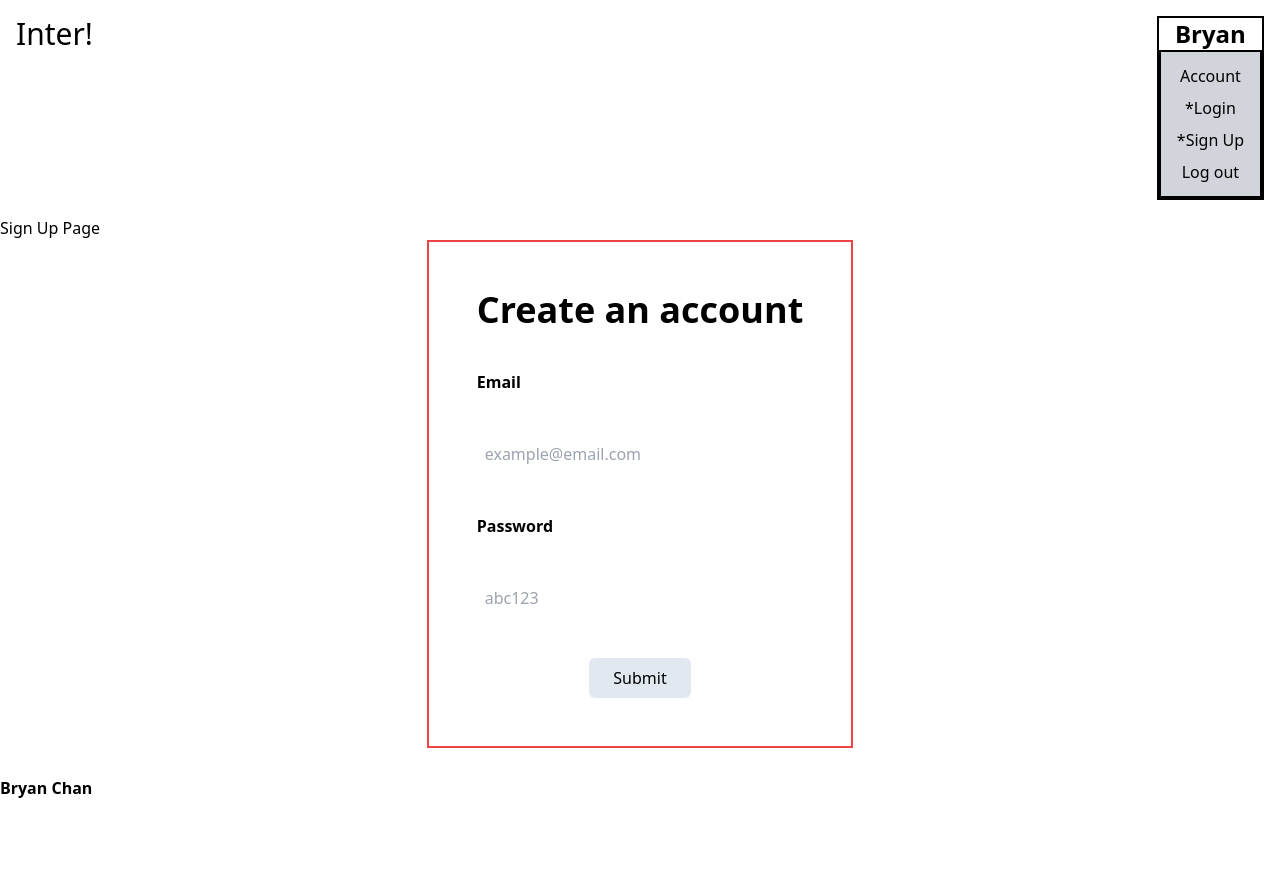
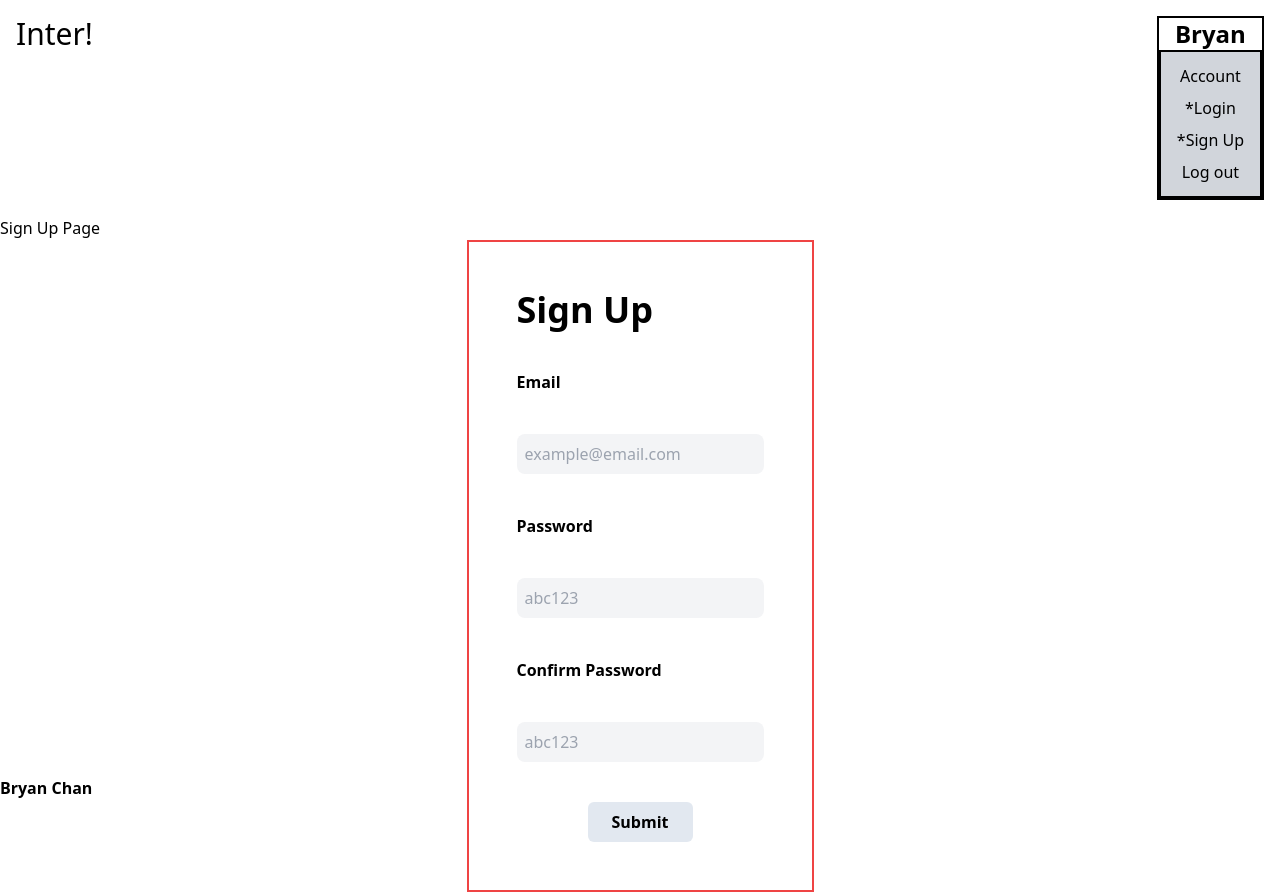
Before and after one commit to bchan9803/inter, a Next.js app: page /signup in a window 1280 px wide. Before the commit the page ends 800 px from the top, so only its background shows below. Built offline with nearby package versions, Linux system fonts and the light colour scheme; no server answers.

Commit message:
added signup form (signup w/ email and password)

```diff
--- /dev/null
+++ b/firebase/firebaseConfig.ts
@@ -0,0 +1,26 @@
+// Import the functions you need from the SDKs you need
+import { initializeApp } from "firebase/app";
+import { getAnalytics } from "firebase/analytics";
+import { getAuth } from "firebase/auth";
+
+// TODO: Add SDKs for Firebase products that you want to use
+// https://firebase.google.com/docs/web/setup#available-libraries
+
+// Your web app's Firebase configuration
+// For Firebase JS SDK v7.20.0 and later, measurementId is optional
+const firebaseConfig = {
+    apiKey: process.env.NEXT_PUBLIC_FIREBASE_API_KEY,
+    authDomain: process.env.NEXT_PUBLIC_FIREBASE_AUTH_DOMAIN,
+    projectId: process.env.NEXT_PUBLIC_FIREBASE_PROJECT_ID,
+    storageBucket: process.env.NEXT_PUBLIC_FIREBASE_STORAGE_BUCKET,
+    messagingSenderId: process.env.NEXT_PUBLIC_FIREBASE_MESSAGING_SENERD_ID,
+    appId: process.env.NEXT_PUBLIC_FIREBASE_APP_ID,
+    measurementId: process.env.NEXT_PUBLIC_FIREBASE_MEASUREMENT_ID,
+};
+
+// Initialize Firebase
+const app = initializeApp(firebaseConfig);
+const analytics = getAnalytics(app);
+const auth = getAuth(app);
+
+export { auth };
--- a/package.json
+++ b/package.json
@@ -9,6 +9,7 @@
         "lint": "next lint"
     },
     "dependencies": {
+        "firebase": "^11.4.0",
         "next": "^15.1.6",
         "react": "^19.0.0",
         "react-dom": "^19.0.0"
--- a/src/app/components/InterForm.tsx
+++ b/src/app/components/InterForm.tsx
@@ -1,9 +1,26 @@
+"use client"
+
 import React from "react";
+import { useState } from "react";
 
-const InterForm = (props: string) => {
+const InterForm = (props: any) => {
+    // const [email, setEmail] = useState("");
+    // const [password, setPassword] = useState("");
+
+    // const handleSubmit = (e: unknown) => {
+        // e.preventDefault();
+
+        // props.fn(email, password)
+
+        // console.log(`form data: ${email} and ${password}`);
+    // };
+
     return (
-        <form className="border-red-500 border-2 mx-auto w-fit p-12 flex flex-col gap-2">
+        <form className="border-red-500 border-2 mx-auto w-fit p-12 flex flex-col gap-2" onSubmit={handleSubmit}>
             <h4 className="font-semibold text-4xl">{props.formTitle}</h4>
+            {/*
+                email input
+            */}
             <br />
             <label htmlFor="loginEmail" className="font-semibold">
                 Email
@@ -14,9 +31,13 @@ const InterForm = (props: string) => {
                 id="loginEmail"
                 name="loginEmail"
                 placeholder="example@email.com"
-                className="p-2"
+                className="p-2 bg-gray-100 rounded-lg"
+                onChange={(e) => setEmail(e.target.value)}
             />
             <br />
+            {/*
+                password input
+            */}
             <label htmlFor="loginPassword" className="font-semibold">
                 Password
             </label>
@@ -26,12 +47,13 @@ const InterForm = (props: string) => {
                 id="loginPassword"
                 name="loginPassword"
                 placeholder="abc123"
-                className="p-2"
+                className="p-2 bg-gray-100 rounded-lg"
+                onChange={(e) => setPassword(e.target.value)}
             />
             <br />
             <button
                 type="submit"
-                className="border-2 border-blue-500 rounded-md bg-slate-200 w-fit py-2 px-6 mx-auto"
+                className="border-2 border-blue-500 rounded-md bg-slate-200 w-fit py-2 px-6 mx-auto font-semibold"
             >
                 Submit
             </button>
--- /dev/null
+++ b/src/app/components/SignupForm.tsx
@@ -0,0 +1,114 @@
+"use client";
+
+import { useState } from "react";
+import { createUserWithEmailAndPassword } from "firebase/auth";
+import { useRouter } from "next/navigation";
+import { auth } from "../../../firebase/firebaseConfig";
+
+/*
+    Signup form is powered by firebase
+*/
+
+const SignupForm = () => {
+    const [email, setEmail] = useState("");
+    const [password, setPassword] = useState("");
+    const [confirmPassword, setConfirmPassword] = useState("");
+
+    const [authing, setAuthing] = useState(false);
+    const [error, setError] = useState("");
+
+    const router = useRouter();
+
+    const handleSubmit = (e: React.FormEvent) => {
+        e.preventDefault();
+
+        setAuthing(true);
+        setError("");
+
+        if (password !== confirmPassword) {
+            setError("Passwords do not match");
+            return;
+        }
+
+        createUserWithEmailAndPassword(auth, email, password)
+            .then((res) => {
+                console.log(res.user.uid);
+                router.push("/");
+            })
+            .catch((err) => {
+                console.log(err);
+                setError(err.message);
+                setAuthing(false);
+            });
+        setAuthing(false);
+
+        console.log(`form data: ${email} and ${password}`);
+    };
+
+    return (
+        <form
+            className="border-red-500 border-2 mx-auto w-fit p-12 flex flex-col gap-2"
+            onSubmit={handleSubmit}
+        >
+            <h4 className="font-semibold text-4xl">Sign Up</h4>
+            {/*
+                email input
+            */}
+            <br />
+            <label htmlFor="loginEmail" className="font-semibold">
+                Email
+            </label>
+            <br />
+            <input
+                type="email"
+                id="signupEmail"
+                name="signupEmail"
+                placeholder="example@email.com"
+                className="p-2 bg-gray-100 rounded-lg"
+                onChange={(e) => setEmail(e.target.value)}
+            />
+            <br />
+            {/*
+                password input
+            */}
+            <label htmlFor="signupPassword" className="font-semibold">
+                Password
+            </label>
+            <br />
+            <input
+                type="password"
+                id="signupPassword"
+                name="signupPassword"
+                placeholder="abc123"
+                className="p-2 bg-gray-100 rounded-lg"
+                onChange={(e) => setPassword(e.target.value)}
+            />
+            <br />
+
+            <label htmlFor="signupConfirmPassword" className="font-semibold">
+                Confirm Password
+            </label>
+            <br />
+            <input
+                type="password"
+                id="signupConfirmPassword"
+                name="signupConfirmPassword"
+                placeholder="abc123"
+                className="p-2 bg-gray-100 rounded-lg"
+                onChange={(e) => setConfirmPassword(e.target.value)}
+            />
+            <br />
+            {/*
+                Submit btn
+            */}
+            <button
+                type="submit"
+                className="border-2 border-blue-500 rounded-md bg-slate-200 w-fit py-2 px-6 mx-auto font-semibold"
+            >
+                Submit
+            </button>
+        </form>
+    );
+};
+
+export default SignupForm;
--- a/src/app/signup/page.tsx
+++ b/src/app/signup/page.tsx
@@ -1,12 +1,12 @@
 import React from "react";
-import InterForm from "../components/InterForm";
+import SignupForm from "../components/SignupForm";
 
 const SignUp = () => {
     return (
         <main>
             <h1>Sign Up Page</h1>
 
-            <InterForm formTitle="Create an account" />
+            <SignupForm />
         </main>
     );
 };
```
Also changed, not shown: firebase/firebaseAuth.ts (added, +20 -0 lines), 2 other files (tests, documents, lock files or other folders).
